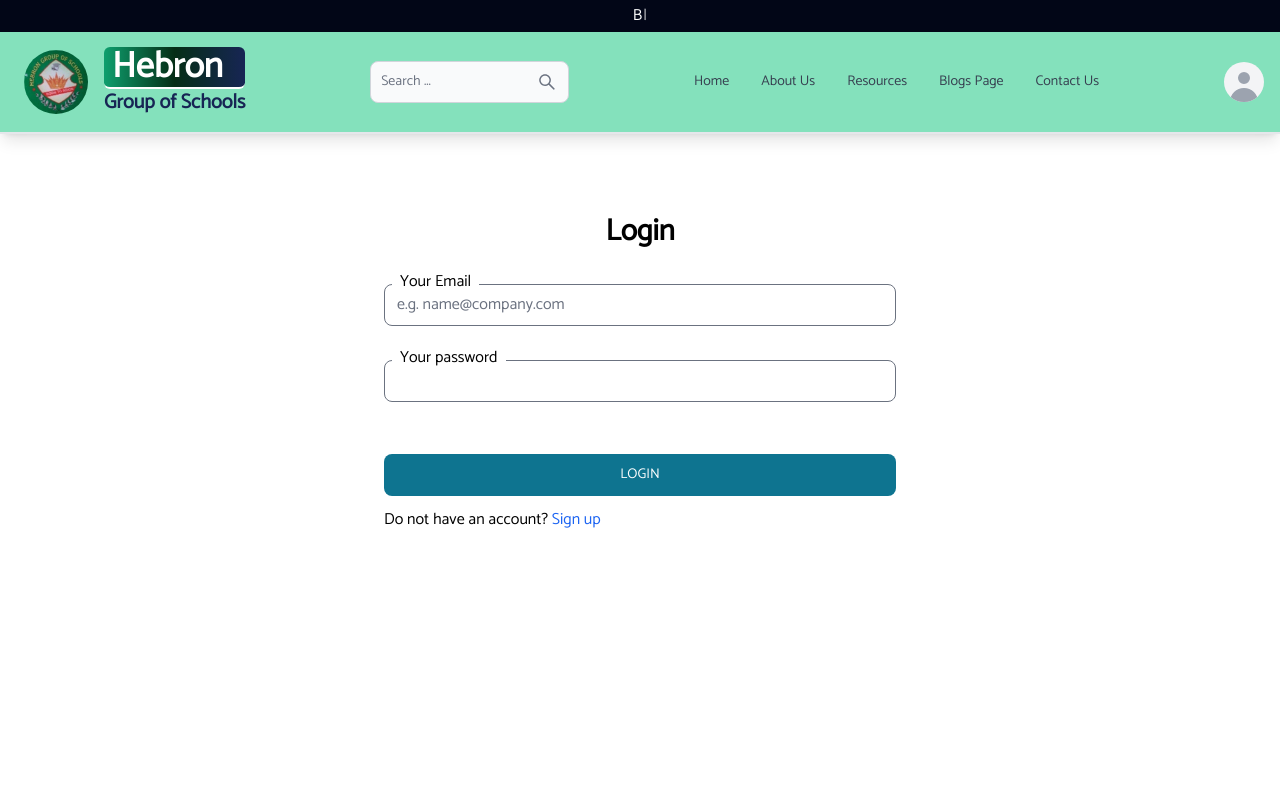
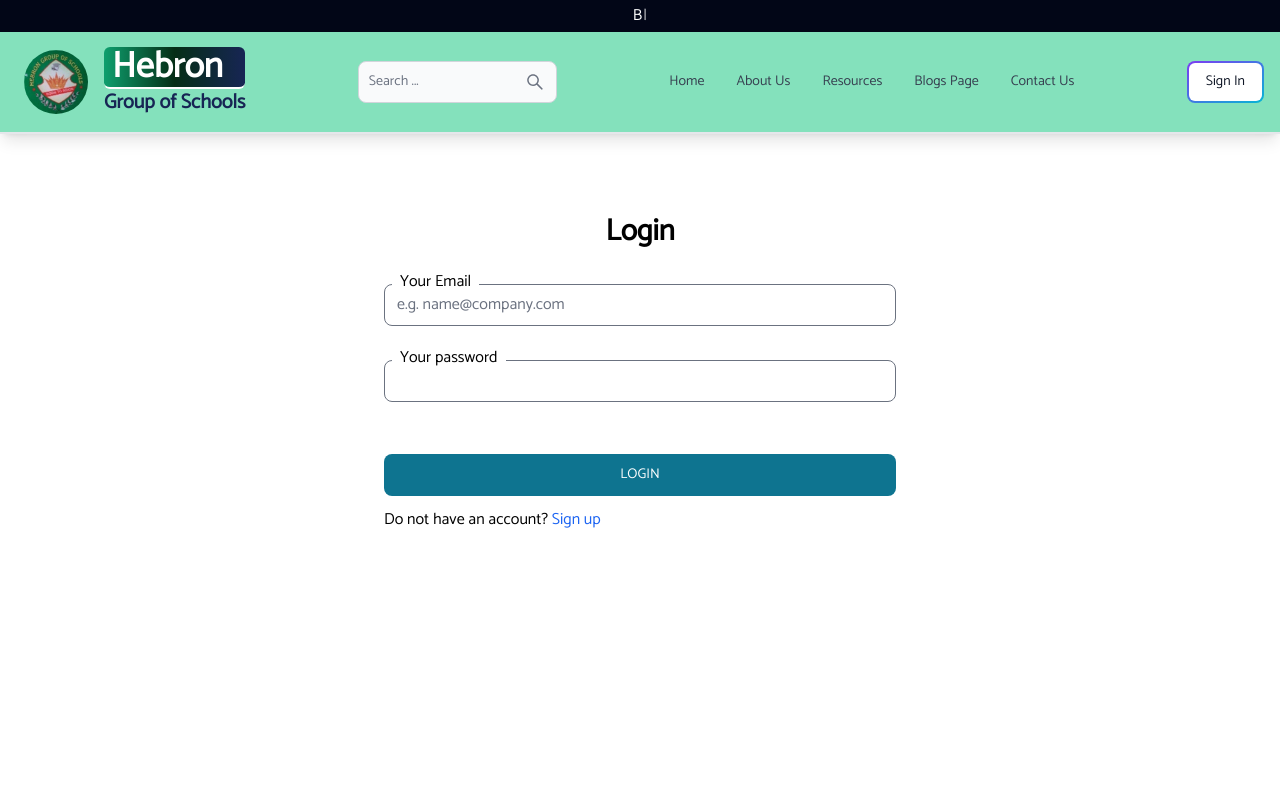
Before and after one commit to Ameneterh/hebron-group, a React (Vite) app in the folder client/: page /login in a window 1280 px wide. Shown: the top 800 px of the page. Built offline with nearby package versions, Linux system fonts and the light colour scheme.

Commit message:
make dashboard private

```diff
--- a/client/src/App.jsx
+++ b/client/src/App.jsx
@@ -9,6 +9,8 @@ import Contact from "./pages/Contact";
 import Resources from "./pages/Resources";
 import SignUp from "./pages/SignUp";
 import Login from "./pages/Login";
+import PrivateRoute from "./components/PrivateRoute";
+import Dashboard from "./pages/Dashboard";
 
 // import './App.css'
 
@@ -26,6 +28,9 @@ function App() {
         <Route path="/resources" element={<Resources />} />
         <Route path="/signup" element={<SignUp />} />
         <Route path="/login" element={<Login />} />
+        <Route element={<PrivateRoute />}>
+          <Route path="/dashboard" element={<Dashboard />} />
+        </Route>
       </Routes>
       <Footer />
     </BrowserRouter>
--- a/client/src/components/Header.jsx
+++ b/client/src/components/Header.jsx
@@ -2,7 +2,7 @@ import { Avatar, Button, Dropdown, Navbar, TextInput } from "flowbite-react";
 import { Link, useLocation, useNavigate } from "react-router-dom";
 import { AiOutlineSearch } from "react-icons/ai";
 import { FaMoon, FaSun } from "react-icons/fa";
-// import { useSelector, useDispatch } from "react-redux";
+import { useSelector, useDispatch } from "react-redux";
 // import { signOutSuccess } from "../redux/user/userSlice";
 import { useEffect, useState } from "react";
 import Typewriter from "typewriter-effect";
@@ -10,10 +10,9 @@ import Typewriter from "typewriter-effect";
 export default function Header() {
   const path = useLocation().pathname;
   const location = useLocation();
-  const currentUser = true;
-  //   const { currentUser } = useSelector((state) => state.user);
+  const { currentUser } = useSelector((state) => state.user);
   const [searchTerm, setSearchTerm] = useState("");
-  //   const dispatch = useDispatch();
+  const dispatch = useDispatch();
   const navigate = useNavigate();
 
   useEffect(() => {
@@ -24,7 +23,7 @@ export default function Header() {
     }
   }, [location.search]);
 
-  const handleSignout = async () => {
+  const handleLogout = async () => {
     // try {
     //   const res = await fetch("/api/user/signout", {
     //     method: "POST",
@@ -95,9 +94,7 @@ export default function Header() {
             <Dropdown
               arrowIcon={false}
               inline
-              label={
-                <Avatar alt="user" img={currentUser.profilePicture} rounded />
-              }
+              label={<Avatar alt="user" img={currentUser.avatar} rounded />}
             >
               <Dropdown.Header>
                 <span className="block text-sm">@{currentUser.username}</span>
@@ -109,10 +106,10 @@ export default function Header() {
                 <Dropdown.Item>Profile</Dropdown.Item>
               </Link>
               <Dropdown.Divider />
-              <Dropdown.Item onClick={handleSignout}>Sign Out</Dropdown.Item>
+              <Dropdown.Item onClick={handleLogout}>Sign Out</Dropdown.Item>
             </Dropdown>
           ) : (
-            <Link to="/sign-in">
+            <Link to="/login">
               <Button gradientDuoTone="purpleToBlue" outline>
                 Sign In
               </Button>
--- /dev/null
+++ b/client/src/components/PrivateRoute.jsx
@@ -0,0 +1,8 @@
+import { useSelector } from "react-redux";
+import { Outlet, Navigate } from "react-router-dom";
+
+export default function PrivateRoute() {
+  const { currentUser } = useSelector((state) => state.user);
+
+  return currentUser ? <Outlet /> : <Navigate to="/login" />;
+}
--- /dev/null
+++ b/client/src/pages/Dashboard.jsx
@@ -0,0 +1,5 @@
+import React from "react";
+
+export default function Dashboard() {
+  return <div>Dashboard</div>;
+}
```
